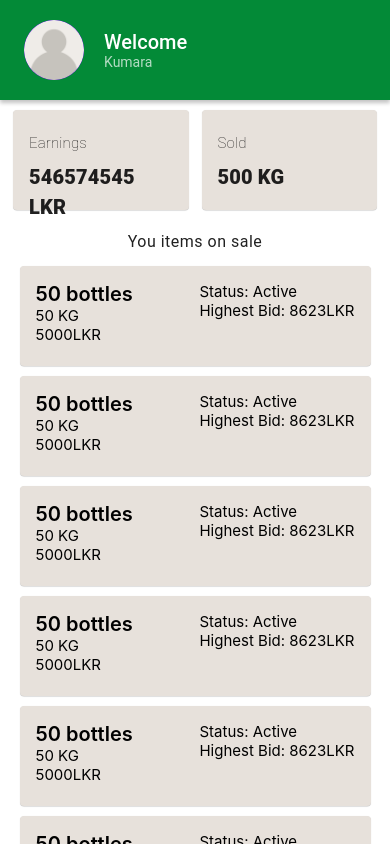
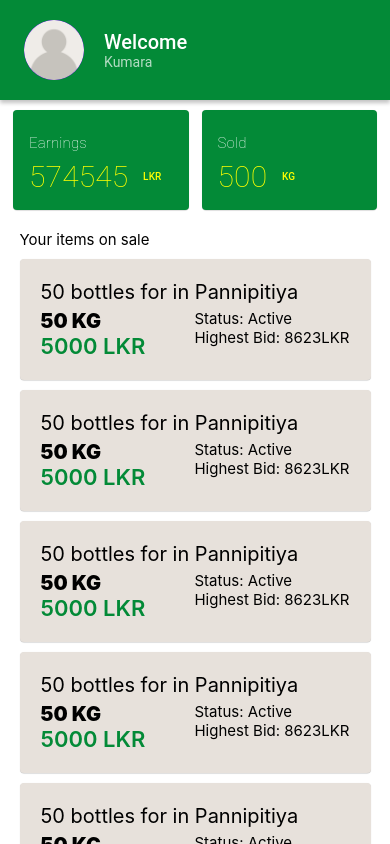
Before and after one commit to prageethfndo/dispor-app, a React Native app: screen / in a window 390 px wide. Shown: the top 844 px of the page. Built offline with nearby package versions, Linux system fonts and the light colour scheme.

Commit message:
fix statCards

```diff
--- a/components/ItemCard.js
+++ b/components/ItemCard.js
@@ -8,14 +8,16 @@ import { Subheading, Card, Title, Button } from 'react-native-paper';
 
 export default function ItemCard() {
     return (
-        <Card style={Styles.itemCard}>
+        <Card style={Styles.itemCard} onPress={()=>{console.log('tapped')}}>
             <Card.Content>
+            <Text style={Styles.itemCardTitle}>50 bottles for in Pannipitiya</Text>
                 <View style={{ display: 'flex', flexDirection: 'row',alignItems:'flex-start',
                  justifyContent:'space-between' }}>
+
                     <View style={{ display: 'flex', flexDirection: 'column', justifyContent:'flex-start' }}>
-                        <Text style={Styles.itemCardTitle}>50 bottles</Text>
-                        <Text style={Styles.itemCardText}>50 KG</Text>
-                        <Text style={Styles.itemCardText}>5000LKR</Text>
+
+                        <Text style={Styles.itemCardWeight}>50 KG</Text>
+                        <Text style={Styles.itemCardPrice}>5000 LKR</Text>
                     </View>
                     <View style={{ display: 'flex', flexDirection: 'column', justifyContent:'flex-start' }}>
                         <Text style={Styles.itemCardText}>Status: Active</Text>
--- a/components/SellerMode.js
+++ b/components/SellerMode.js
@@ -12,12 +12,15 @@ export default function SellerMode() {
             <Profile username={'Kumara'} />
 
             <View style={Styles.cardRow}>
-                <StatsCard title={'Earnings'} value={'546574545 LKR'} />
-                <StatsCard title={'Sold'} value={'500 KG'} />
+                <StatsCard title={'Earnings'} value={'574545 '} unit={'LKR'} />
+                <StatsCard title={'Sold'} value={'500 '} unit={'KG'}/>
+            </View>
+
+            <View style={{ display: 'flex', flexDirection: 'row', alignItems: 'center', justifyContent: 'flex-start', width:'90%' }}>
+             <Text style={{ marginTop: 20, fontSize:15 }} >Your items on sale</Text>
             </View>
 
 
-            <Subheading style={{ marginTop: 20 }} >You items on sale</Subheading>
 
             <ScrollView
                 contentContainerStyle={{
@@ -27,13 +30,13 @@ export default function SellerMode() {
                     justifyContent: 'center',
                 }}
                 style={{ width: '100%' }}>
-                    <ItemCard/>
-                    <ItemCard/>
-                    <ItemCard/>
-                    <ItemCard/>
-                    <ItemCard/>
-                    <ItemCard/>
-                    <ItemCard/>
+                <ItemCard />
+                <ItemCard />
+                <ItemCard />
+                <ItemCard />
+                <ItemCard />
+                <ItemCard />
+                <ItemCard />
             </ScrollView>
 
         </View>
--- a/components/StatsCard.js
+++ b/components/StatsCard.js
@@ -2,7 +2,8 @@ import * as React from 'react';
 import styles from './Styles';
 import { DataTable, Subheading, Appbar, Text, Avatar, Card, Paragraph, Title } from 'react-native-paper';
 import Styles from './Styles';
-export default function StatsCard({title, value}) {
+import { StyleSheet, View, Image, ScrollView } from 'react-native';
+export default function StatsCard({title, value,unit}) {
     return (
         <Card style={Styles.statsCard}>
 
@@ -10,7 +11,11 @@ export default function StatsCard({title, value}) {
 
             <Card.Content>
                 <Title style={Styles.statCardTitle}>{title}</Title>
+                <View style={{display:'flex', flexDirection:'row', alignItems:'flex-start', justifyContent:'flex-start',}}>
                 <Title style={Styles.statCardValue}>{value} </Title>
+                <Title style={Styles.statCardUnit}>{unit}</Title>
+                </View>
+
             </Card.Content>
 
 
--- a/components/Styles.js
+++ b/components/Styles.js
@@ -1,4 +1,4 @@
-import {StyleSheet} from 'react-native';
+import { StyleSheet } from 'react-native';
 const accentColor = '#038a37';
 //keep all global style here
 export default StyleSheet.create({
@@ -42,7 +42,7 @@ export default StyleSheet.create({
   textHeading: {
     fontSize: 25,
     margin: 10,
-    marginTop:30
+    marginTop: 30
   },
   dropList: {
     width: 350,
@@ -51,7 +51,7 @@ export default StyleSheet.create({
   },
   dataTable: {
     width: '90%',
-    marginTop:20
+    marginTop: 20
   },
   viewContainer:
   {
@@ -61,55 +61,78 @@ export default StyleSheet.create({
     justifyContent: 'center',
     paddingBottom: '30%',
   },
-  appBar:{
-    width:"100%",
-    backgroundColor:accentColor
+  appBar: {
+    width: "100%",
+    backgroundColor: accentColor
   },
-  profileBar:{
-    height:100,
-    width:"100%",
-    backgroundColor:accentColor
+  profileBar: {
+    height: 100,
+    width: "100%",
+    backgroundColor: accentColor
   },
-  avatar:{
-    marginLeft:20
+  avatar: {
+    marginLeft: 20
   },
-  statsCard:{
-    height:100,
-    width:'45%',
-    marginTop:10,
-    backgroundColor:'#E7E1DB'
+  statsCard: {
+    display: 'flex',
+    alignItems: 'flex-start',
+    justifyContent: 'center',
+    width: '45%',
+    flexDirection:'column',
+    marginTop: 10,
+    backgroundColor: accentColor
   },
-  cardRow:{
-    display:'flex',
-    flexDirection:'row',
-    width:'100%',
-    justifyContent:'space-evenly',
-    alignItems:'center'
+  cardRow: {
+    display: 'flex',
+    flexDirection: 'row',
+    width: '100%',
+    justifyContent: 'space-evenly',
+    alignItems: 'center'
   },
-  statCardTitle:{
-    fontSize:15,
-    fontWeight:'100',
+  statCardTitle: {
+    fontSize: 15,
+    fontWeight: '100',
+    color: '#fff'
 
   },
-  statCardValue:{
-    fontSize:20,
-    fontWeight:'900',
+  statCardUnit:{
+    color:'yellow',
+    fontSize:10,
 
   },
-  itemCardText:{
-    fontSize:15,
-    color:'#000',
-    fontWeight:'400'
+  statCardValue: {
+    fontSize: 20,
+    fontWeight: '100',
+    color: 'yellow',
+    fontSize: 30,
+
+
   },
-  itemCard:{
-    height:100,
-    width:'90%',
-    marginTop:10,
-    backgroundColor:'#E7E1DB'
+  itemCardText: {
+    fontSize: 15,
+    color: '#000',
+    fontWeight: '400'
   },
-  itemCardTitle:{
-    fontSize:20,
-    fontWeight:'600',
-    color:'#000'
+  itemCard: {
+
+    width: '90%',
+    marginTop: 10,
+    padding: 5,
+    backgroundColor: '#E7E1DB'
+  },
+  itemCardTitle: {
+    fontSize: 20,
+    fontWeight: '400',
+    color: '#000',
+    marginBottom: 5
+  },
+  itemCardPrice: {
+    fontSize: 22,
+    fontWeight: '600',
+    color: accentColor
+  },
+  itemCardWeight: {
+    fontWeight: '900',
+    fontSize: 20
   }
 });
```
